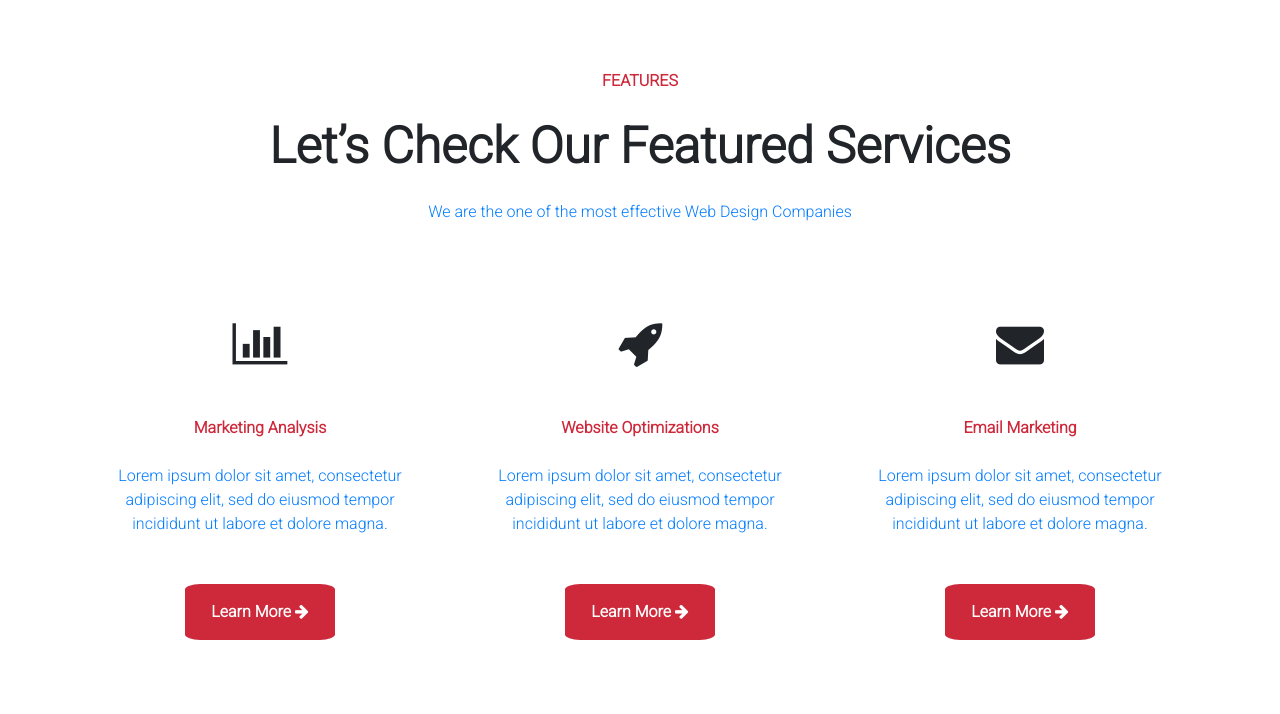
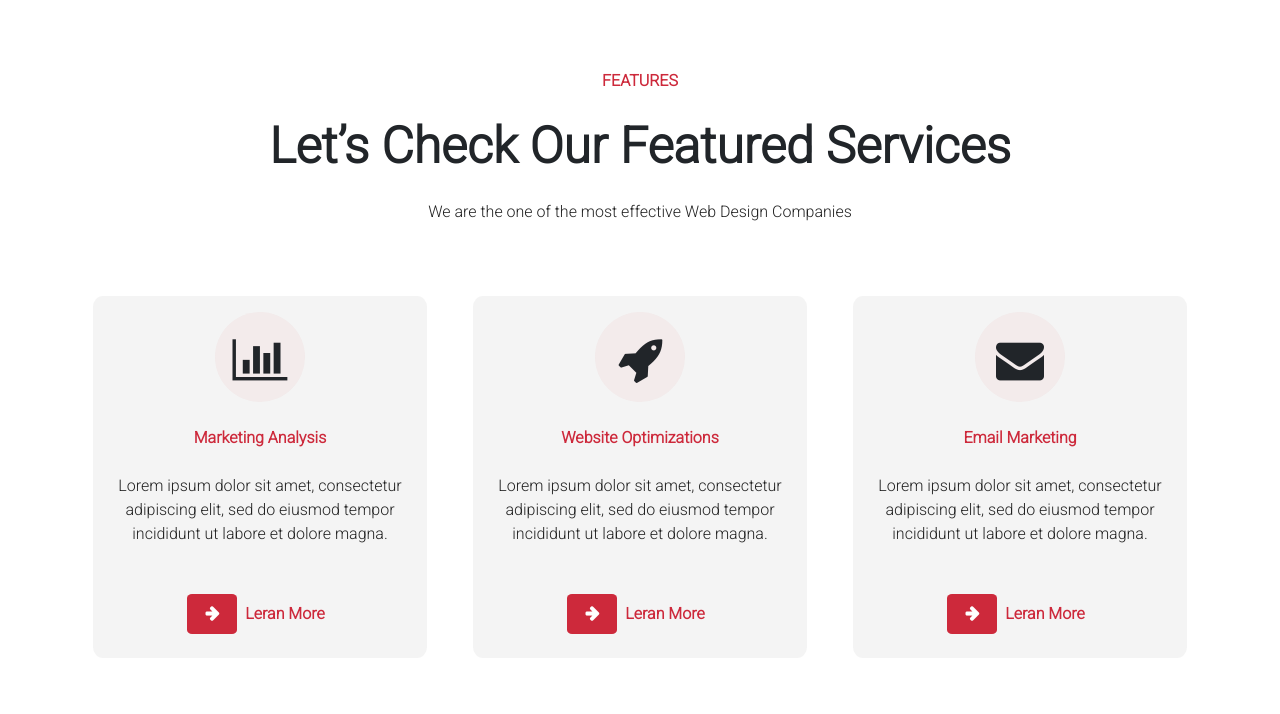
Before and after one commit to kiranbabucr7/Kites-Assignment-2, a PHP site: page / in a window 1280 px wide. Shown: the part 1143-1857 px from the top of the page. Before the commit the page ends 1783 px from the top, so only its background shows below. Run offline with PHP 8.4, Linux system fonts and the light colour scheme.

Commit message:
Added and edited service section

```diff
--- a/index.html
+++ b/index.html
@@ -92,7 +92,7 @@
                       <div class="mt-2">
                         <p style="font-size: 50px; font-weight: 800; font-stretch: ultra-expanded;">Customer Satisfaction Is Our Motto And We Provide Best Digital Marketing Solutions</p>
                       </div>
-                      <div class="mt-5 text-primary">
+                      <div class="mt-5 text-g">
                         <p>Lorem ipsum dolor sit amet, consectetur adipiscing elit, sed do eiusmod tempor incididunt ut labore et dolore magna aliqua. Quis ipsum suspendisse ultrices gravida. Risus commodo viverra maecenas accumsan lacus vel facilisis.</p>
                       </div>
                       <div class="mt-5">
@@ -136,69 +136,78 @@
                 <p style="font-size: 50px; font-weight: 800; font-stretch: ultra-expanded;">Let’s Check Our Featured Services</p>
               </div>
               <div class="ml-5 mr-5">
-                <p class="text-primary text-bold">We are the one of the most effective Web Design Companies</p>
+                <p class="text-g text-bold">We are the one of the most effective Web Design Companies</p>
               </div>
             </div>
           </div>
           <div class="mt-5">
             <div class="row">
               <div class="col-lg-4 col-md-6 col-sm-6 text-center">
-                <div class="feature-1 m-2">
-                  <div  class="mt-4">
-                    <i class="fa fa-bar-chart fa-3x m-4" aria-hidden="true"></i>
+                <div class="feature-s m-2">
+                  <div  class="d-flex justify-content-center mt-4">
+                    <div class="mt-3 cirle-2 d-flex justify-content-center">
+                      <i class="fa fa-bar-chart fa-3x m-4" aria-hidden="true"></i>
+                    </div>
                   </div>
                   <div class="mt-4">
                     <p class="text-r text-bold">Marketing Analysis</p>
                   </div>
                   <div class="mt-4">
-                    <p class="text-primary text-bold">Lorem ipsum dolor sit amet, consectetur adipiscing elit, sed do eiusmod tempor incididunt ut labore et dolore magna.</p>
+                    <p class="text-g text-bold">Lorem ipsum dolor sit amet, consectetur adipiscing elit, sed do eiusmod tempor incididunt ut labore et dolore magna.</p>
                   </div>
-                  <div class="d-flex feature-1 mt-5">
-                    <div class="orange-box-5 text-center text-w">
+                  <div class="d-flex justify-content-center mt-5 pb-4">
+                    <div class="orange-box-6 text-center text-w">
                       <div class="pt-2">
-                        <p class="font-weight-bolder pt-2">Learn More <span><i class="fa fa-arrow-right" aria-hidden="true"></i></span></p>
+                        <i class="fa fa-arrow-right font-weight-bolder" aria-hidden="true"></i>
                       </div>
                     </div>
+                    <p class="text-r m-2"> Leran More</p>
                   </div>
                 </div>
               </div>
               <div class="col-lg-4 col-md-6 col-sm-6 text-center">
-                <div class="feature-1 m-2">
-                  <div  class="mt-4">
-                    <i class="fa fa-rocket fa-3x m-4" aria-hidden="true"></i>
+                <div class="feature-s m-2">
+                  <div  class="d-flex justify-content-center mt-4">
+                    <div class="mt-3 cirle-2 d-flex justify-content-center">
+                      <i class="fa fa-rocket   fa-3x m-4" aria-hidden="true"></i>
+                    </div>
                   </div>
                   <div class="mt-4">
                     <p class="text-r text-bold">Website Optimizations</p>
                   </div>
                   <div class="mt-4">
-                    <p class="text-primary text-bold">Lorem ipsum dolor sit amet, consectetur adipiscing elit, sed do eiusmod tempor incididunt ut labore et dolore magna.</p>
+                    <p class="text-g text-bold">Lorem ipsum dolor sit amet, consectetur adipiscing elit, sed do eiusmod tempor incididunt ut labore et dolore magna.</p>
                   </div>
-                  <div class="d-flex feature-1 mt-5">
-                    <div class="orange-box-5 text-center text-w">
+                  <div class="d-flex justify-content-center mt-5 pb-4">
+                    <div class="orange-box-6 text-center text-w">
                       <div class="pt-2">
-                        <p class="font-weight-bolder pt-2">Learn More <span><i class="fa fa-arrow-right" aria-hidden="true"></i></span></p>
+                        <i class="fa fa-arrow-right font-weight-bolder" aria-hidden="true"></i>
                       </div>
                     </div>
+                    <p class="text-r m-2"> Leran More</p>
                   </div>
                 </div>
               </div>
               <div class="col-lg-4 col-md-6 col-sm-6 text-center">
-                <div class="feature-1 m-2">
-                  <div  class="mt-4">
-                    <i class="fa fa-envelope fa-3x m-4" aria-hidden="true"></i>
+                <div class="feature-s m-2">
+                  <div  class="d-flex justify-content-center mt-4">
+                    <div class="mt-3 cirle-2 d-flex justify-content-center">
+                      <i class="fa fa-envelope   fa-3x m-4" aria-hidden="true"></i>
+                    </div>
                   </div>
                   <div class="mt-4">
                     <p class="text-r text-bold">Email Marketing</p>
                   </div>
                   <div class="mt-4">
-                    <p class="text-primary text-bold">Lorem ipsum dolor sit amet, consectetur adipiscing elit, sed do eiusmod tempor incididunt ut labore et dolore magna.</p>
+                    <p class="text-g text-bold">Lorem ipsum dolor sit amet, consectetur adipiscing elit, sed do eiusmod tempor incididunt ut labore et dolore magna.</p>
                   </div>
-                  <div class="d-flex feature-1 mt-5">
-                    <div class="orange-box-5 text-center text-w">
+                  <div class="d-flex justify-content-center mt-5 pb-4">
+                    <div class="orange-box-6 text-center text-w">
                       <div class="pt-2">
-                        <p class="font-weight-bolder pt-2">Learn More <span><i class="fa fa-arrow-right" aria-hidden="true"></i></span></p>
+                        <i class="fa fa-arrow-right font-weight-bolder" aria-hidden="true"></i>
                       </div>
                     </div>
+                    <p class="text-r m-2"> Leran More</p>
                   </div>
                 </div>
               </div>
--- a/styles/styles.css
+++ b/styles/styles.css
@@ -41,12 +41,17 @@
     background-size: cover;
     width:100%;
 }
-.feature-1{
-    justify-content: space-around;
+.feature-s{
+    background-color: #3d3d3d0e;
+    border-radius: 3%;
 }
+
 /* utils */
 .text-w{
     color: rgb(255, 255, 255);
+}
+.text-g{
+    color: #222222;
 }
 .text-r{
     font-weight: 1000;
@@ -90,6 +95,12 @@
     min-height: 40px;
     border-radius: 10%;
 }
+.orange-box-6{
+    background-color: rgb(205, 41, 59);
+    width: 50px;
+    min-height: 40px;
+    border-radius: 10%;
+}
 .h-line1{
     background-color: #ffffff81;
     height: 30px;
@@ -106,3 +117,9 @@
     background-color: rgb(31, 128, 255);
     border-radius: 50%;
 }
+.cirle-2{
+    width: 90px;
+    height: 90px;
+    background-color: rgba(205, 41, 59, 0.048);
+    border-radius: 50%;
+}
```
